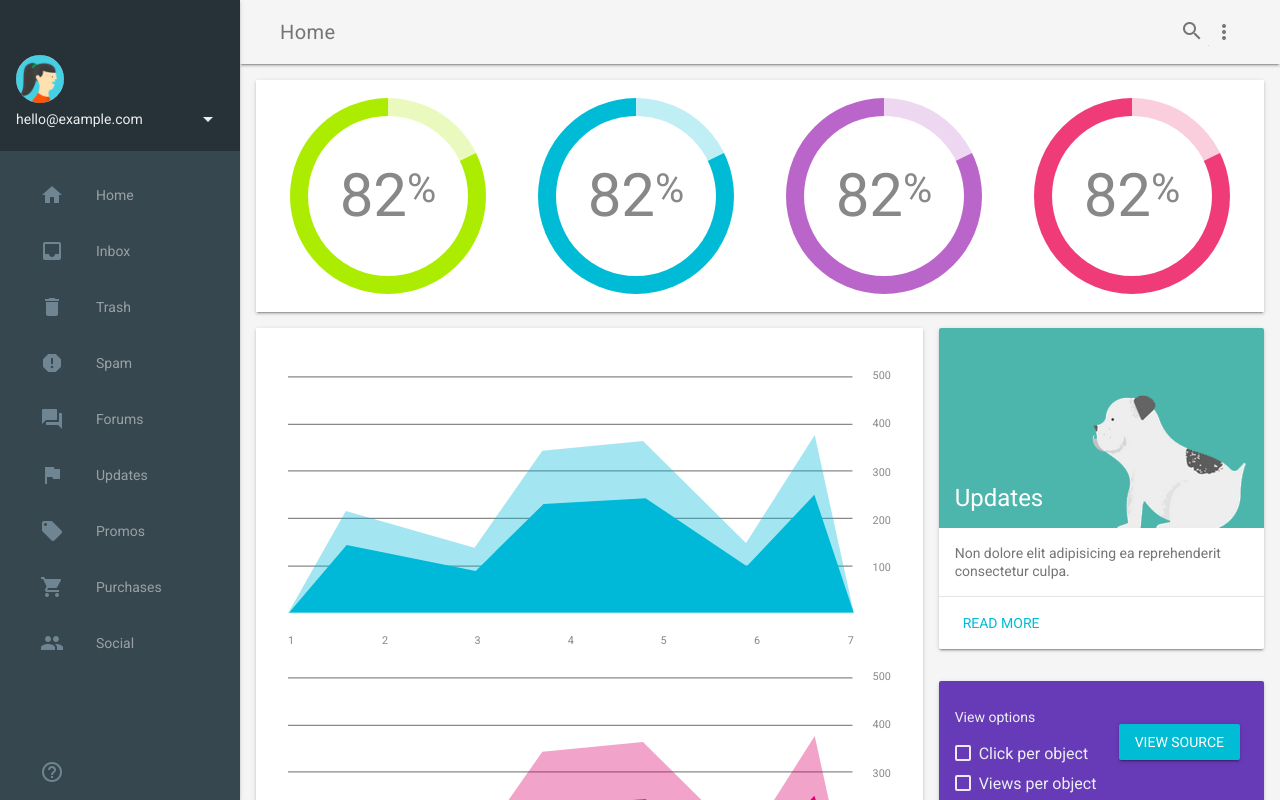
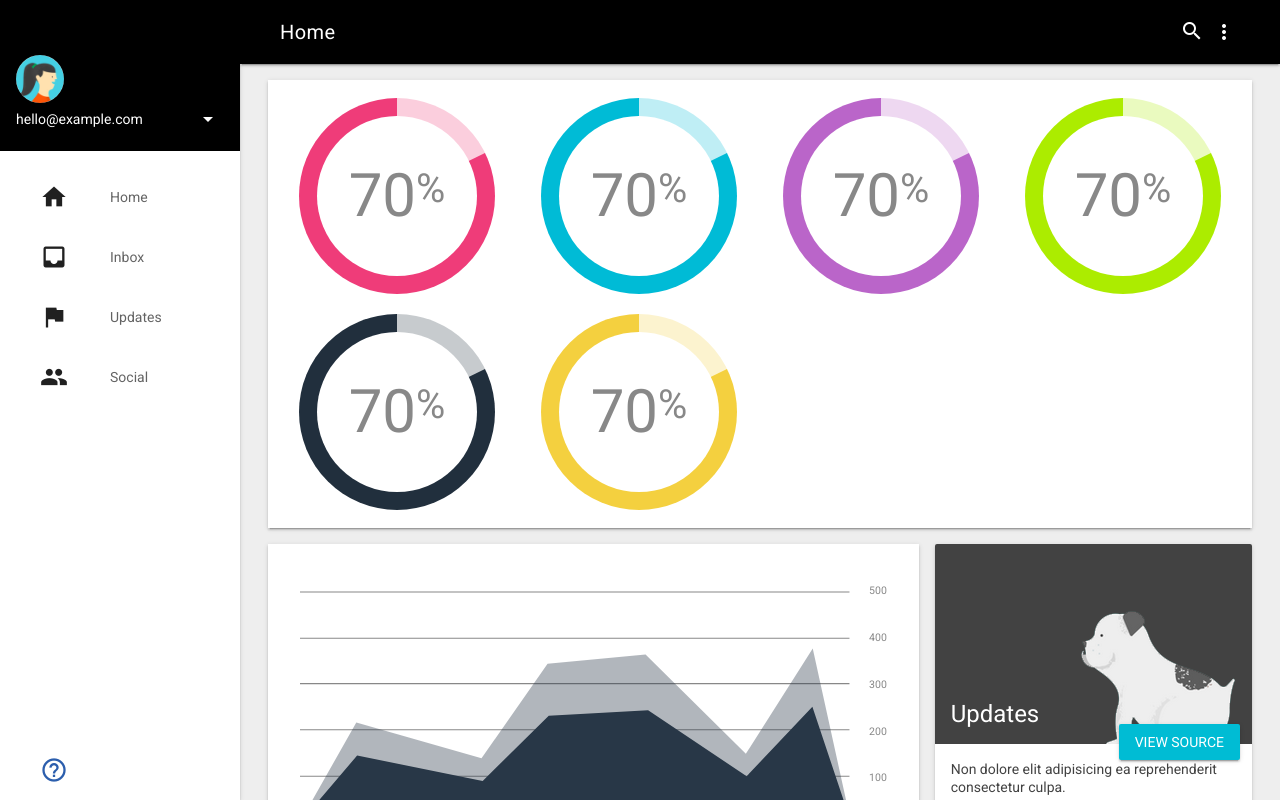
Before and after one commit to kenji03/materialdesignlite, a plain HTML site: page uceshuj/www/index.html in a window 1280 px wide. Drawn offline with nearby package versions, Linux system fonts and the light colour scheme.

Commit message:
revised all parts of index.html

```diff
--- a/uceshuj/www/index.html
+++ b/uceshuj/www/index.html
@@ -2,13 +2,10 @@
 <!--
   Material Design Lite
   Copyright 2015 Google Inc. All rights reserved.
-
   Licensed under the Apache License, Version 2.0 (the "License");
   you may not use this file except in compliance with the License.
   You may obtain a copy of the License at
-
       https://www.apache.org/licenses/LICENSE-2.0
-
   Unless required by applicable law or agreed to in writing, software
   distributed under the License is distributed on an "AS IS" BASIS,
   WITHOUT WARRANTIES OR CONDITIONS OF ANY KIND, either express or implied.
@@ -62,7 +59,7 @@
   </head>
   <body>
     <div class="demo-layout mdl-layout mdl-js-layout mdl-layout--fixed-drawer mdl-layout--fixed-header">
-      <header class="demo-header mdl-layout__header mdl-color--grey-100 mdl-color-text--grey-600">
+      <header class="demo-header mdl-layout__header mdl-color--black mdl-color-text--white">
         <div class="mdl-layout__header-row">
           <span class="mdl-layout-title">Home</span>
           <div class="mdl-layout-spacer"></div>
@@ -81,11 +78,11 @@
           <ul class="mdl-menu mdl-js-menu mdl-js-ripple-effect mdl-menu--bottom-right" for="hdrbtn">
             <li class="mdl-menu__item">About</li>
             <li class="mdl-menu__item">Contact</li>
-            <li class="mdl-menu__item">Legal information</li>
           </ul>
         </div>
       </header>
-      <div class="demo-drawer mdl-layout__drawer mdl-color--blue-grey-900 mdl-color-text--blue-grey-50">
+
+      <div class="demo-drawer mdl-layout__drawer mdl-color--black mdl-color-text--white">
         <header class="demo-drawer-header">
           <img src="images/user.jpg" class="demo-avatar">
           <div class="demo-avatar-dropdown">
@@ -102,40 +99,45 @@
             </ul>
           </div>
         </header>
-        <nav class="demo-navigation mdl-navigation mdl-color--blue-grey-800">
-          <a class="mdl-navigation__link" href=""><i class="mdl-color-text--blue-grey-400 material-icons" role="presentation">home</i>Home</a>
-          <a class="mdl-navigation__link" href=""><i class="mdl-color-text--blue-grey-400 material-icons" role="presentation">inbox</i>Inbox</a>
-          <a class="mdl-navigation__link" href=""><i class="mdl-color-text--blue-grey-400 material-icons" role="presentation">delete</i>Trash</a>
-          <a class="mdl-navigation__link" href=""><i class="mdl-color-text--blue-grey-400 material-icons" role="presentation">report</i>Spam</a>
-          <a class="mdl-navigation__link" href=""><i class="mdl-color-text--blue-grey-400 material-icons" role="presentation">forum</i>Forums</a>
-          <a class="mdl-navigation__link" href=""><i class="mdl-color-text--blue-grey-400 material-icons" role="presentation">flag</i>Updates</a>
-          <a class="mdl-navigation__link" href=""><i class="mdl-color-text--blue-grey-400 material-icons" role="presentation">local_offer</i>Promos</a>
-          <a class="mdl-navigation__link" href=""><i class="mdl-color-text--blue-grey-400 material-icons" role="presentation">shopping_cart</i>Purchases</a>
-          <a class="mdl-navigation__link" href=""><i class="mdl-color-text--blue-grey-400 material-icons" role="presentation">people</i>Social</a>
+        <nav class="demo-navigation mdl-navigation mdl-color--white">
+          <a class="mdl-navigation__link" href=""><i class="mdl-color-text--black material-icons" role="presentation">home</i>Home</a>
+          <a class="mdl-navigation__link" href=""><i class="mdl-color-text--black material-icons" role="presentation">inbox</i>Inbox</a>
+          <a class="mdl-navigation__link" href=""><i class="mdl-color-text--black material-icons" role="presentation">flag</i>Updates</a>
+          <a class="mdl-navigation__link" href=""><i class="mdl-color-text--black material-icons" role="presentation">people</i>Social</a>
           <div class="mdl-layout-spacer"></div>
-          <a class="mdl-navigation__link" href=""><i class="mdl-color-text--blue-grey-400 material-icons" role="presentation">help_outline</i><span class="visuallyhidden">Help</span></a>
+          <a class="mdl-navigation__link" href=""><i class="mdl-color-text--blue-900 material-icons" role="presentation">help_outline</i><span class="visuallyhidden">Help</span></a>
         </nav>
       </div>
-      <main class="mdl-layout__content mdl-color--grey-100">
+
+      <main class="mdl-layout__content mdl-color--grey-200">
         <div class="mdl-grid demo-content">
           <div class="demo-charts mdl-color--white mdl-shadow--2dp mdl-cell mdl-cell--12-col mdl-grid">
             <svg fill="currentColor" width="200px" height="200px" viewBox="0 0 1 1" class="demo-chart mdl-cell mdl-cell--4-col mdl-cell--3-col-desktop">
               <use xlink:href="#piechart" mask="url(#piemask)" />
-              <text x="0.5" y="0.5" font-family="Roboto" font-size="0.3" fill="#888" text-anchor="middle" dy="0.1">82<tspan font-size="0.2" dy="-0.07">%</tspan></text>
+              <text x="0.5" y="0.5" font-family="Roboto" font-size="0.3" fill="#888" text-anchor="middle" dy="0.1">70<tspan font-size="0.2" dy="-0.07">%</tspan></text>
             </svg>
             <svg fill="currentColor" width="200px" height="200px" viewBox="0 0 1 1" class="demo-chart mdl-cell mdl-cell--4-col mdl-cell--3-col-desktop">
               <use xlink:href="#piechart" mask="url(#piemask)" />
-              <text x="0.5" y="0.5" font-family="Roboto" font-size="0.3" fill="#888" text-anchor="middle" dy="0.1">82<tspan dy="-0.07" font-size="0.2">%</tspan></text>
+              <text x="0.5" y="0.5" font-family="Roboto" font-size="0.3" fill="#888" text-anchor="middle" dy="0.1">70<tspan dy="-0.07" font-size="0.2">%</tspan></text>
             </svg>
             <svg fill="currentColor" width="200px" height="200px" viewBox="0 0 1 1" class="demo-chart mdl-cell mdl-cell--4-col mdl-cell--3-col-desktop">
               <use xlink:href="#piechart" mask="url(#piemask)" />
-              <text x="0.5" y="0.5" font-family="Roboto" font-size="0.3" fill="#888" text-anchor="middle" dy="0.1">82<tspan dy="-0.07" font-size="0.2">%</tspan></text>
+              <text x="0.5" y="0.5" font-family="Roboto" font-size="0.3" fill="#888" text-anchor="middle" dy="0.1">70<tspan dy="-0.07" font-size="0.2">%</tspan></text>
             </svg>
             <svg fill="currentColor" width="200px" height="200px" viewBox="0 0 1 1" class="demo-chart mdl-cell mdl-cell--4-col mdl-cell--3-col-desktop">
               <use xlink:href="#piechart" mask="url(#piemask)" />
-              <text x="0.5" y="0.5" font-family="Roboto" font-size="0.3" fill="#888" text-anchor="middle" dy="0.1">82<tspan dy="-0.07" font-size="0.2">%</tspan></text>
+              <text x="0.5" y="0.5" font-family="Roboto" font-size="0.3" fill="#888" text-anchor="middle" dy="0.1">70<tspan dy="-0.07" font-size="0.2">%</tspan></text>
+            </svg>
+			<svg fill="currentColor" width="200px" height="200px" viewBox="0 0 1 1" class="demo-chart mdl-cell mdl-cell--4-col mdl-cell--3-col-desktop">
+              <use xlink:href="#piechart" mask="url(#piemask)" />
+              <text x="0.5" y="0.5" font-family="Roboto" font-size="0.3" fill="#888" text-anchor="middle" dy="0.1">70<tspan font-size="0.2" dy="-0.07">%</tspan></text>
+            </svg>
+			<svg fill="currentColor" width="200px" height="200px" viewBox="0 0 1 1" class="demo-chart mdl-cell mdl-cell--4-col mdl-cell--3-col-desktop">
+              <use xlink:href="#piechart" mask="url(#piemask)" />
+              <text x="0.5" y="0.5" font-family="Roboto" font-size="0.3" fill="#888" text-anchor="middle" dy="0.1">70<tspan font-size="0.2" dy="-0.07">%</tspan></text>
             </svg>
           </div>
+
           <div class="demo-graphs mdl-shadow--2dp mdl-color--white mdl-cell mdl-cell--8-col">
             <svg fill="currentColor" viewBox="0 0 500 250" class="demo-graph">
               <use xlink:href="#chart" />
@@ -144,12 +146,13 @@
               <use xlink:href="#chart" />
             </svg>
           </div>
+
           <div class="demo-cards mdl-cell mdl-cell--4-col mdl-cell--8-col-tablet mdl-grid mdl-grid--no-spacing">
             <div class="demo-updates mdl-card mdl-shadow--2dp mdl-cell mdl-cell--4-col mdl-cell--4-col-tablet mdl-cell--12-col-desktop">
-              <div class="mdl-card__title mdl-card--expand mdl-color--teal-300">
+              <div class="mdl-card__title mdl-card--expand mdl-color--grey-800">
                 <h2 class="mdl-card__title-text">Updates</h2>
               </div>
-              <div class="mdl-card__supporting-text mdl-color-text--grey-600">
+              <div class="mdl-card__supporting-text mdl-color-text--grey-800">
                 Non dolore elit adipisicing ea reprehenderit consectetur culpa.
               </div>
               <div class="mdl-card__actions mdl-card--border">
@@ -157,8 +160,8 @@
               </div>
             </div>
             <div class="demo-separator mdl-cell--1-col"></div>
-            <div class="demo-options mdl-card mdl-color--deep-purple-500 mdl-shadow--2dp mdl-cell mdl-cell--4-col mdl-cell--3-col-tablet mdl-cell--12-col-desktop">
-              <div class="mdl-card__supporting-text mdl-color-text--blue-grey-50">
+            <div class="demo-options mdl-card mdl-color--deep-white mdl-shadow--2dp mdl-cell mdl-cell--4-col mdl-cell--3-col-tablet mdl-cell--12-col-desktop">
+              <div class="mdl-card__supporting-text mdl-color-text--black">
                 <h3>View options</h3>
                 <ul>
                   <li>
@@ -187,10 +190,10 @@
                   </li>
                 </ul>
               </div>
-              <div class="mdl-card__actions mdl-card--border">
-                <a href="#" class="mdl-button mdl-js-button mdl-js-ripple-effect mdl-color-text--blue-grey-50">Change location</a>
+              <div class="mdl-card__actions mdl-card--border mdl-color--grey-800">
+                <a href="#" class="mdl-button mdl-js-button mdl-js-ripple-effect mdl-color-text--white">Change location</a>
                 <div class="mdl-layout-spacer"></div>
-                <i class="material-icons">location_on</i>
+                <i class="mdl-color-text--red material-icons">location_on</i>
               </div>
             </div>
           </div>
--- a/uceshuj/www/styles.css
+++ b/uceshuj/www/styles.css
@@ -23,7 +23,7 @@ html, body {
   border-radius: 24px;
 }
 .demo-layout .mdl-layout__header .mdl-layout__drawer-button {
-  color: rgba(0, 0, 0, 0.54);
+  color: rgba(255, 255, 255, 1);
 }
 .mdl-layout__drawer .avatar {
   margin-bottom: 16px;
@@ -90,7 +90,7 @@ html, body {
   -webkit-align-items: center;
       -ms-flex-align: center;
           align-items: center;
-  color: rgba(255, 255, 255, 0.56);
+  color: rgba(0, 0, 0, 0.7);
   font-weight: 500;
 }
 .demo-layout .demo-navigation .mdl-navigation__link:hover {
@@ -98,13 +98,13 @@ html, body {
   color: #37474F;
 }
 .demo-navigation .mdl-navigation__link .material-icons {
-  font-size: 24px;
-  color: rgba(255, 255, 255, 0.56);
-  margin-right: 32px;
+  font-size: 28px;
+  color: white;
+  margin-right: 42px;
 }
 
 .demo-content {
-  max-width: 1080px;
+  max-width: 1000px;
 }
 
 .demo-charts {
@@ -113,7 +113,7 @@ html, body {
           align-items: center;
 }
 .demo-chart:nth-child(1) {
-  color: #ACEC00;
+  color: #EF3C79;
 }
 .demo-chart:nth-child(2) {
   color: #00BBD6;
@@ -122,7 +122,13 @@ html, body {
   color: #BA65C9;
 }
 .demo-chart:nth-child(4) {
-  color: #EF3C79;
+  color: #ACEC00;
+}
+.demo-chart:nth-child(5) {
+  color: #212F3D;
+}
+.demo-chart:nth-child(6) {
+  color: #F4D03F;
 }
 .demo-graphs {
   padding: 16px 32px;
@@ -148,10 +154,10 @@ _:-ms-input-placeholder, :root .demo-graph {
 }
 /* TODO end */
 .demo-graph:nth-child(1) {
-  color: #00b9d8;
+  color: #283747;
 }
 .demo-graph:nth-child(2) {
-  color: #d9006e;
+  color: #196F3D;
 }
 
 .demo-cards {
@@ -191,7 +197,7 @@ _:-ms-input-placeholder, :root .demo-graph {
   margin: 0;
 }
 .demo-options .mdl-checkbox__box-outline {
-  border-color: rgba(255, 255, 255, 0.89);
+  border-color: rgba(0, 0, 0, 0.9);
 }
 .demo-options ul {
   margin: 0;
@@ -201,7 +207,7 @@ _:-ms-input-placeholder, :root .demo-graph {
   margin: 4px 0;
 }
 .demo-options .material-icons {
-  color: rgba(255, 255, 255, 0.89);
+  color: rgba(255, 255, 255, 0.99);
 }
 .demo-options .mdl-card__actions {
   height: 64px;
```
